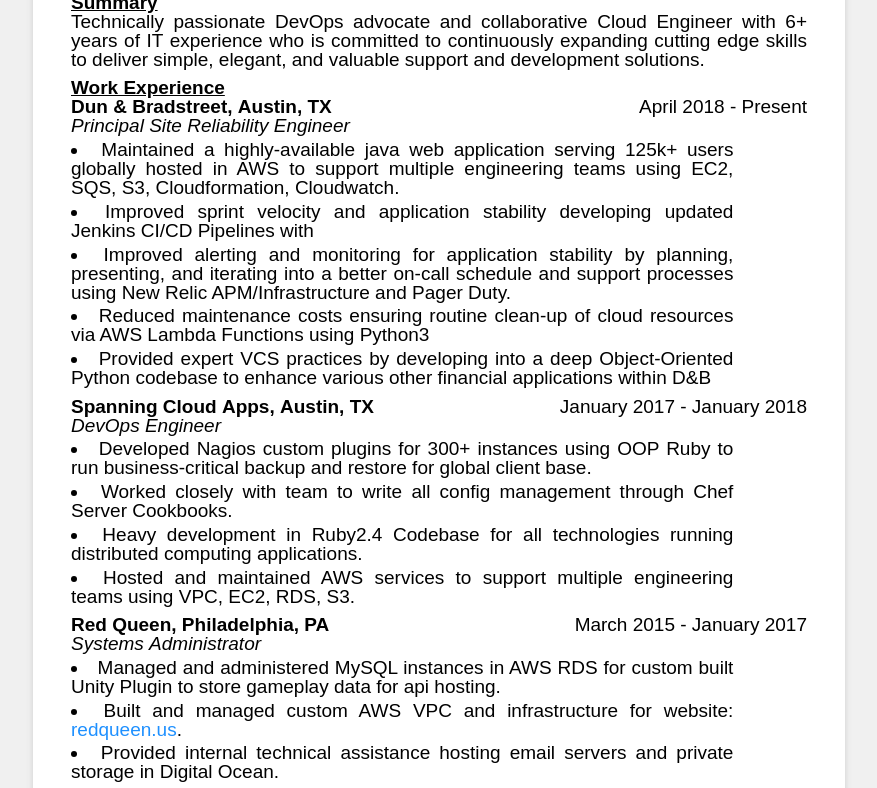
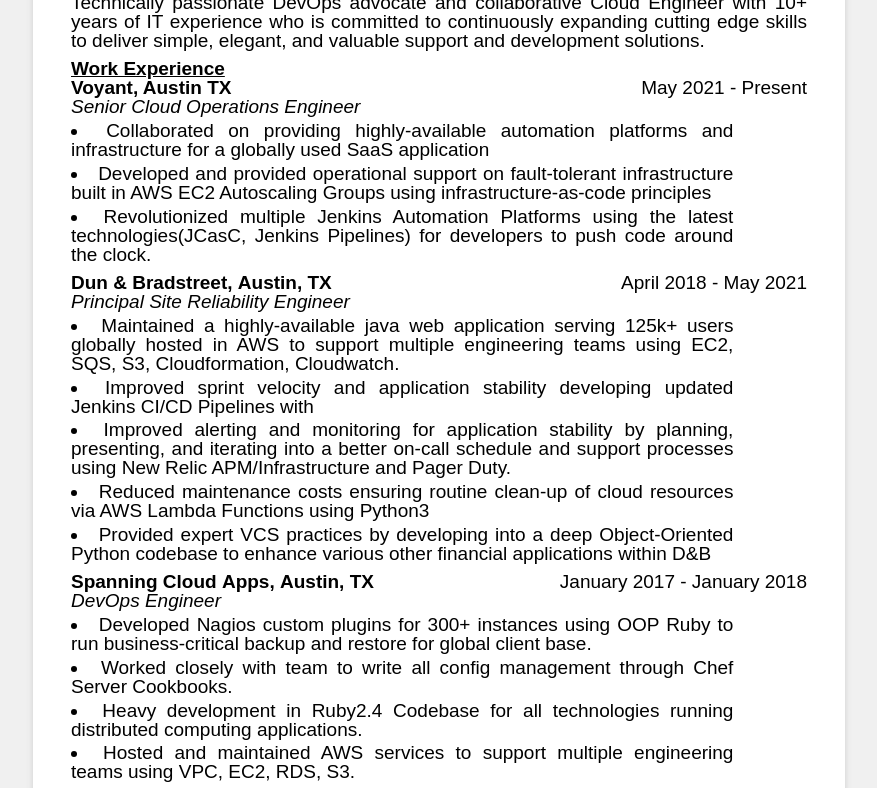
Before and after one commit to HardHero/crowleycloud, a website: page public/index.html in a window 1280 px wide. Shown: the part 193-981 px from the top of the page, without its empty margins (201-1078 px from the left). Drawn offline with Linux system fonts and the light colour scheme.

Commit message:
updated technical information

```diff
--- a/public/index.html
+++ b/public/index.html
@@ -10,7 +10,6 @@
             <div class="section">
                 <h1>Andrew Crowley</h1>
                 <div>
-                    <p>908-227-3098</p>
                     <a href="mailto:andrewcr330@gmail.com">andrewcr330@gmail.com</a> &#9652;
                     <a href="http://crowley.cloud" target="_blank">crowley.cloud</a> &#9652;
                     <p>Check me out on <a href="https://github.com/HardHero"><img class="emoji" title=":octocat:" alt=":octocat:" src="github-mark.png" height="20" width="20" align="absmiddle"></a></p>
@@ -19,14 +18,32 @@
             <div class="section">
                 <h2>Summary</h2>
                 <div class="content">
-                    Technically passionate DevOps advocate and collaborative Cloud Engineer with 6+ years of IT experience who is committed to continuously expanding cutting edge skills to deliver simple, elegant, and valuable support and development solutions.
+                    Technically passionate DevOps advocate and collaborative Cloud Engineer with 10+ years of IT experience who is committed to continuously expanding cutting edge skills to deliver simple, elegant, and valuable support and development solutions.
                 </div>
             </div>
             <div class="section">
             <h2>Work Experience</h2>
                 <div class="subsection">
+                    <h3>Voyant, Austin TX</h3>
+                    <span class="date">May 2021 - Present</span>
+                    <h4>Senior Cloud Operations Engineer</h4>
+                    <div class="content">
+                        <ul>
+                            <li>
+                                Collaborated on providing highly-available automation platforms and infrastructure for a globally used SaaS application
+                            </li>
+                            <li>
+                                Developed and provided operational support on fault-tolerant infrastructure built in AWS EC2 Autoscaling Groups using infrastructure-as-code principles
+                            </li>
+                            <li>
+                                Revolutionized multiple Jenkins Automation Platforms using the latest technologies(JCasC, Jenkins Pipelines) for developers to push code around the clock.
+                            </li>
+                        </ul>
+                    </div>
+                </div>
+                <div class="subsection">
                     <h3>Dun&nbsp;&&nbsp;Bradstreet,&nbsp;Austin,&nbsp;TX</h3>
-                    <span class="date">April 2018 - Present</span>
+                    <span class="date">April 2018 - May 2021</span>
                     <h4>Principal&nbsp;Site&nbsp;Reliability&nbsp;Engineer</h4>
                     <div class="content">
                         <ul>
```
